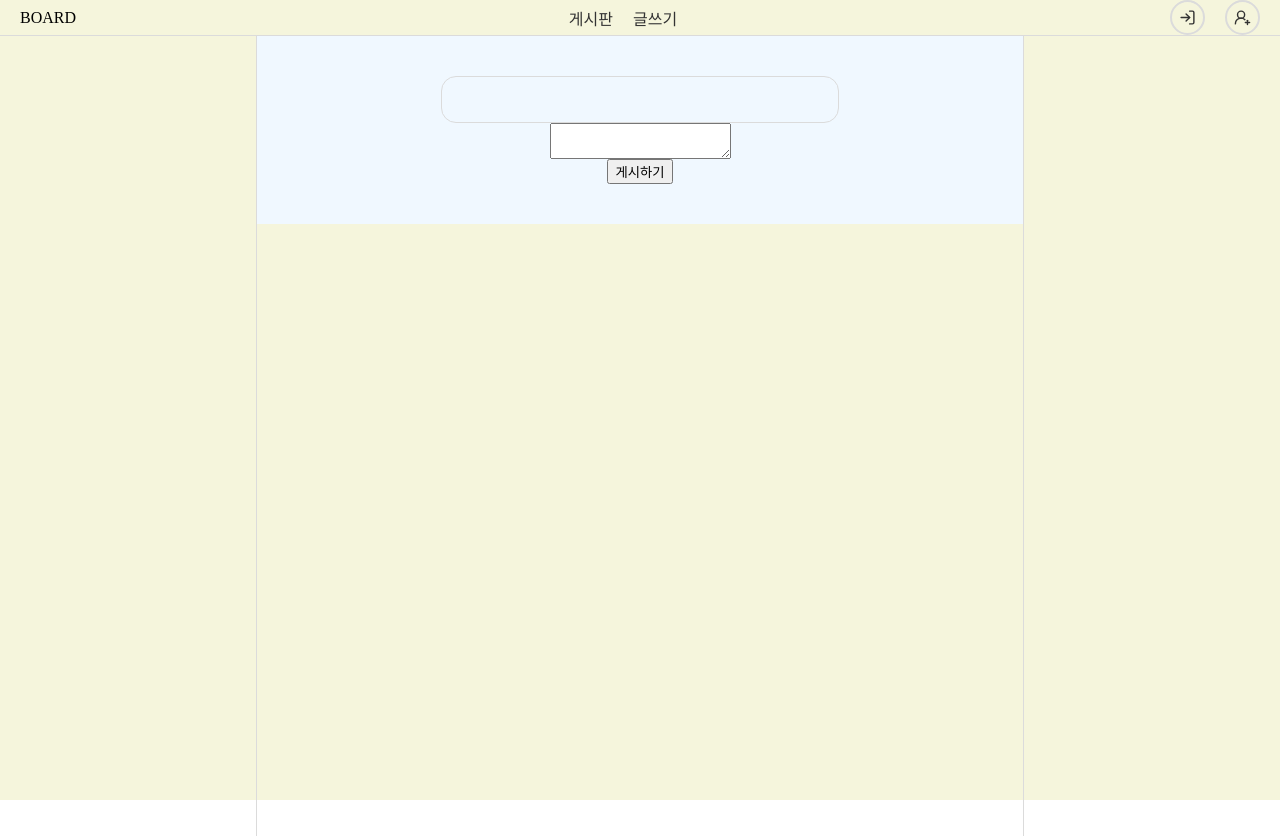
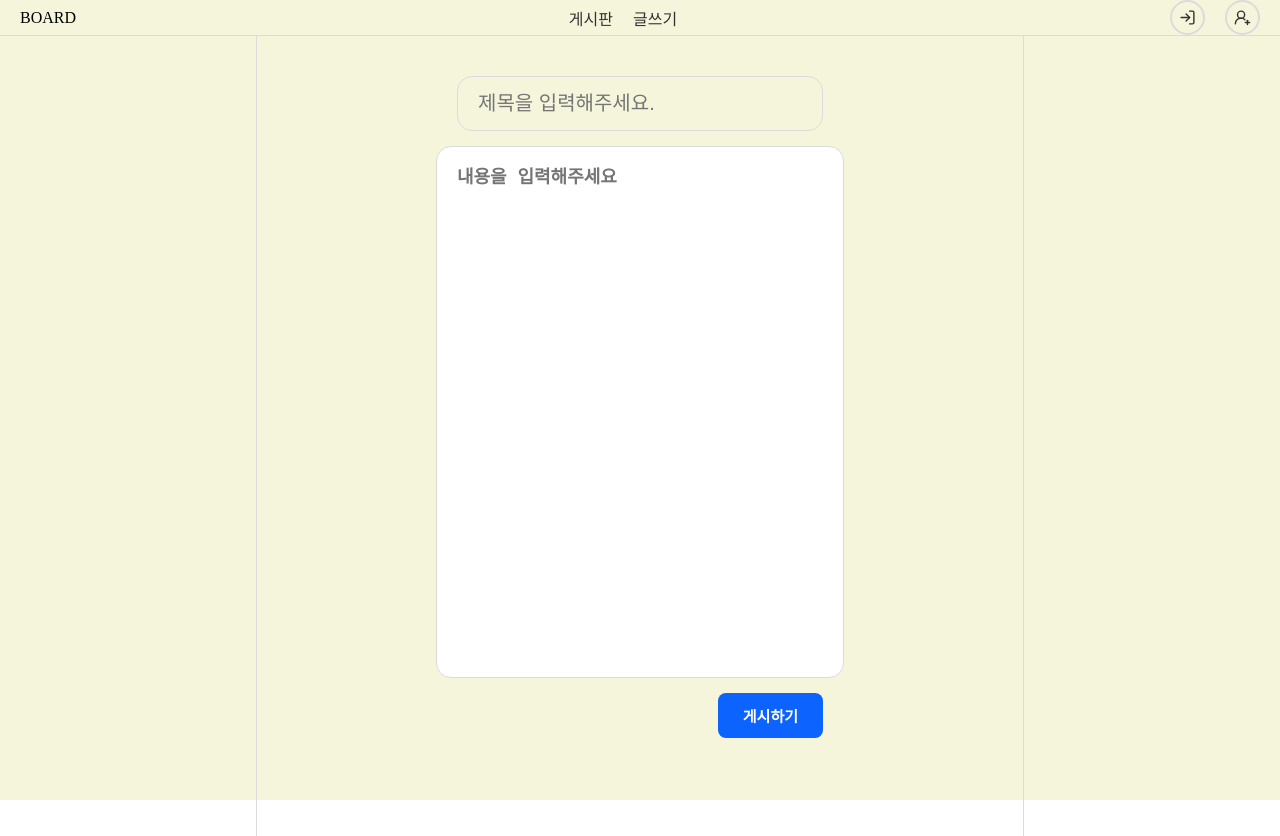
Before and after one commit to jiny-01/korea_it_web_react_board_study, a React (Vite) app: page /write in a window 1280 px wide. Built offline with nearby package versions, Linux system fonts and the light colour scheme.

Commit message:
feat: 게시물 추가

```diff
--- /dev/null
+++ b/src/apis/board/boardApis.js
@@ -0,0 +1,25 @@
+//board 관련 Api 모을 폴더
+
+import { instance } from "../utils/instance";
+
+//게시물 작성하려면 토큰 필요
+//-authapi 에서 가져옴
+//-addBoardRequest 로 변경, POST 메소드, data 추가,
+export const addBoardRequest = async (data) => {
+  instance.interceptors.request.use((config) => {
+    const accessToken = localStorage.getItem("accessToken");
+
+    if (accessToken) {
+      config.headers.Authorization = `Bearer ${accessToken}`;
+    }
+
+    return config;
+  });
+
+  try {
+    const response = await instance.post("/board/add", data);
+    return response;
+  } catch (error) {
+    return error.response;
+  }
+};
--- a/src/pages/OAuth2Signup/OAuth2Signup.jsx
+++ b/src/pages/OAuth2Signup/OAuth2Signup.jsx
@@ -17,7 +17,7 @@ function OAuth2Signup() {
 
 
   const signupOnClickHandler = () => {
-    // 빈 값 체크 - 모든 항목 입력 다되어있는지
+    // 빈 값 체크 - 모든 항목 입력 다 되어있는지
     if (
       username.trim().length === 0 ||
       password.trim().length === 0 ||
--- a/src/pages/Write/Write.jsx
+++ b/src/pages/Write/Write.jsx
@@ -1,13 +1,86 @@
 /** @jsxImportSource @emotion/react */
+import { useState } from "react";
 import * as s from "./styles";
+import { useMutation, useQueryClient } from "@tanstack/react-query";
+import { useNavigate } from "react-router-dom";
+import { addBoardRequest } from "../../apis/board/boardApis";
 
 function Write() {
+  const navigate = useNavigate();
+  const [title, setTitle] = useState("");
+  const [content, setContent] = useState("");
+  const queryClient = useQueryClient();
+  const principalData = queryClient.getQueryData(["getPrincipal"]);
+  //로그인되어있는지 확인, userId 필요하기 때문 - queryClient, principalData 가져옴
+
+  const addBoardMutation = useMutation({
+    mutationKey: "addBoard",
+    mutationFn: addBoardRequest,
+    onSuccess: (response) => {
+      if (response.data.status === "success") {
+        alert(response.data.message);
+        navigate("/board");
+      } else if (response.data.status === "failed") {
+        alert(response.data.message);
+        return;
+      }
+      console.log(response);
+    },
+    onError: (error) => {
+      console.log(error);
+      alert("문제가 발생했습니다. 다시 시도해주세요.");
+      return;
+    },
+  });
+  const addOnClickHandler = () => {
+    if (title.trim().length === 0 || content.trim().length === 0) {
+      alert("모든 항목을 입력해주세요.");
+      return;
+    }
+
+    console.log(principalData.data.data.userId);
+
+    if (principalData === undefined) {
+      alert("로그인이 필요합니다.");
+      navigate("/auth/signin");
+      return;
+    }
+
+    //***
+    // useMutation - POST 요청에 주로 쓰임(Get 요청에는 XX)
+    //body 에 들어갈 데이터들 명시(요청할 때 데이터 형식으로)
+    //성공/실패 분기를 미리 잡아줄 수 있음(onSuccess, onError)
+    //.mutate 했을 시점에 요청보냄
+    //ex) 마이페이지 닉넴 변경 - 바로 상태에 반영(다시 새로고침하지않아도 onSuccess에 principaldata 에 바로 상태반영가능)
+    //***
+
+    addBoardMutation.mutate({
+      title: title,
+      content: content,
+      userId: principalData.data.data.userId,
+    });
+  };
   return (
     <div css={s.container}>
-      <input type="text" />
-      <textarea name="" id=""></textarea>
-      <div>
-        <button>게시하기</button>
+      <input
+        type="text"
+        value={title}
+        placeholder="제목을 입력해주세요."
+        onChange={(e) => {
+          setTitle(e.target.value);
+        }}
+      />
+      <textarea
+        name=""
+        id=""
+        placeholder="내용을 입력해주세요"
+        value={content}
+        onChange={(e) => {
+          setContent(e.target.value);
+        }}
+      ></textarea>
+      <div css={s.btnBox}>
+        <button onClick={addOnClickHandler}>게시하기</button>
       </div>
     </div>
   );
--- a/src/pages/Write/styles.js
+++ b/src/pages/Write/styles.js
@@ -9,14 +9,55 @@ align-items: center;
 width: 100%;
 padding: 40px 200px;
 box-sizing: border-box;
-background-color: aliceblue;
+/* background-color: aliceblue; */
+gap: 15px;
 
 & > input {
     border: 1px solid #dbdbdb;
     background-color: transparent;
-    padding: 15px;
+    padding: 15px 20px;
+    box-sizing: border-box;
     outline: none;
     border-radius: 15px;
     width: 100%;
+    font-size: 20px;
+    color: #333;
+}
+
+& > textarea {
+    width: 100%;
+    min-height: 500px;
+    padding: 15px 20px;
+    border: 1px solid #dbdbdb;
+    border-radius: 15px;
+    outline: none;
+    color: #333;
+    font-size: 18px;
+    font-weight: 600;
+    resize: none;
 }
 `
+
+export const btnBox = css`
+display: flex;
+justify-content: flex-end;
+/* 오르쪽 끝으로 보냄 */
+align-items: center;
+width: 100%;
+
+& > button {
+		background-color: #0d63fd;
+		padding: 12px 25px;
+		border: none;
+		border-radius: 8px;
+		font-size: 15px;
+		font-weight: 600;
+		cursor: pointer;
+		color: white;
+		transition: all 0.2s ease;
+	}
+
+	& > button:hover {
+		opacity: 0.9;
+	}
+`
```
